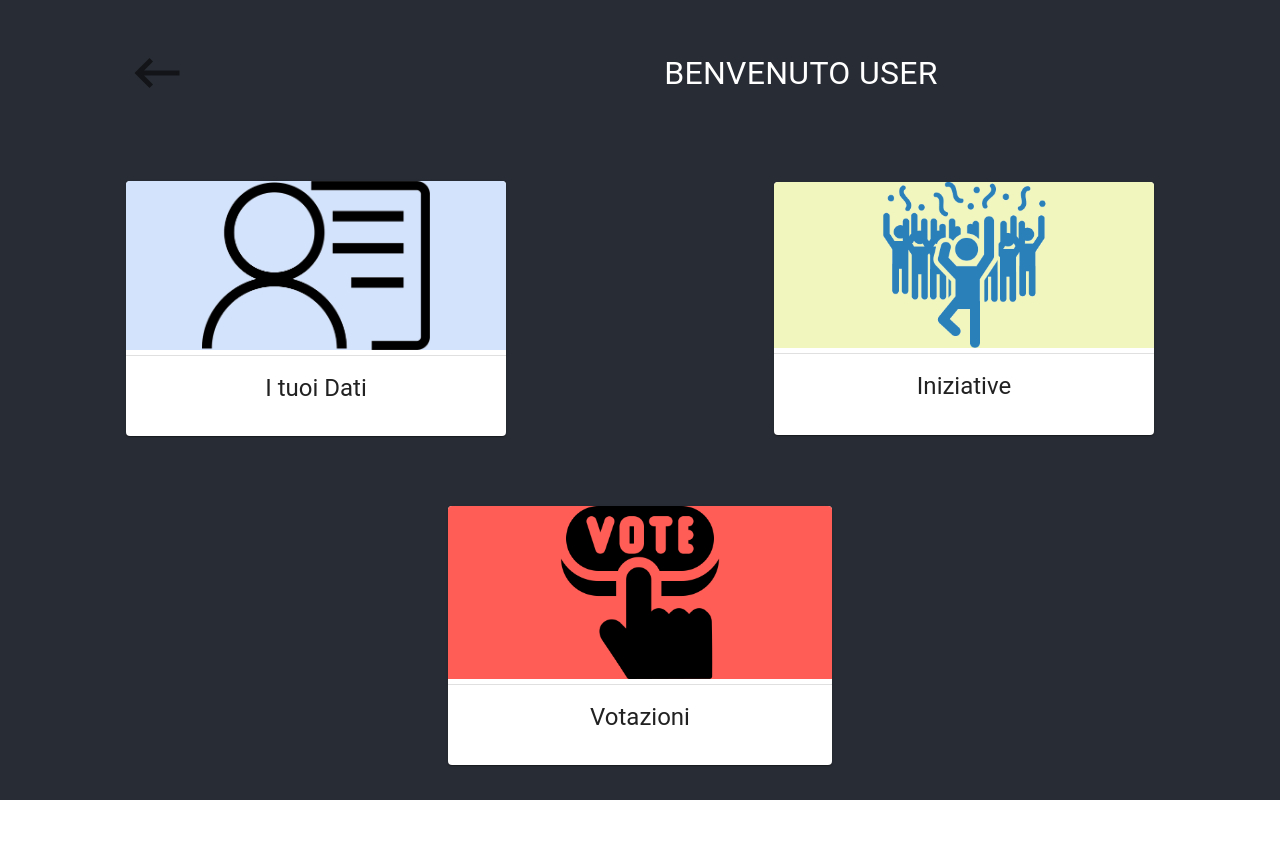
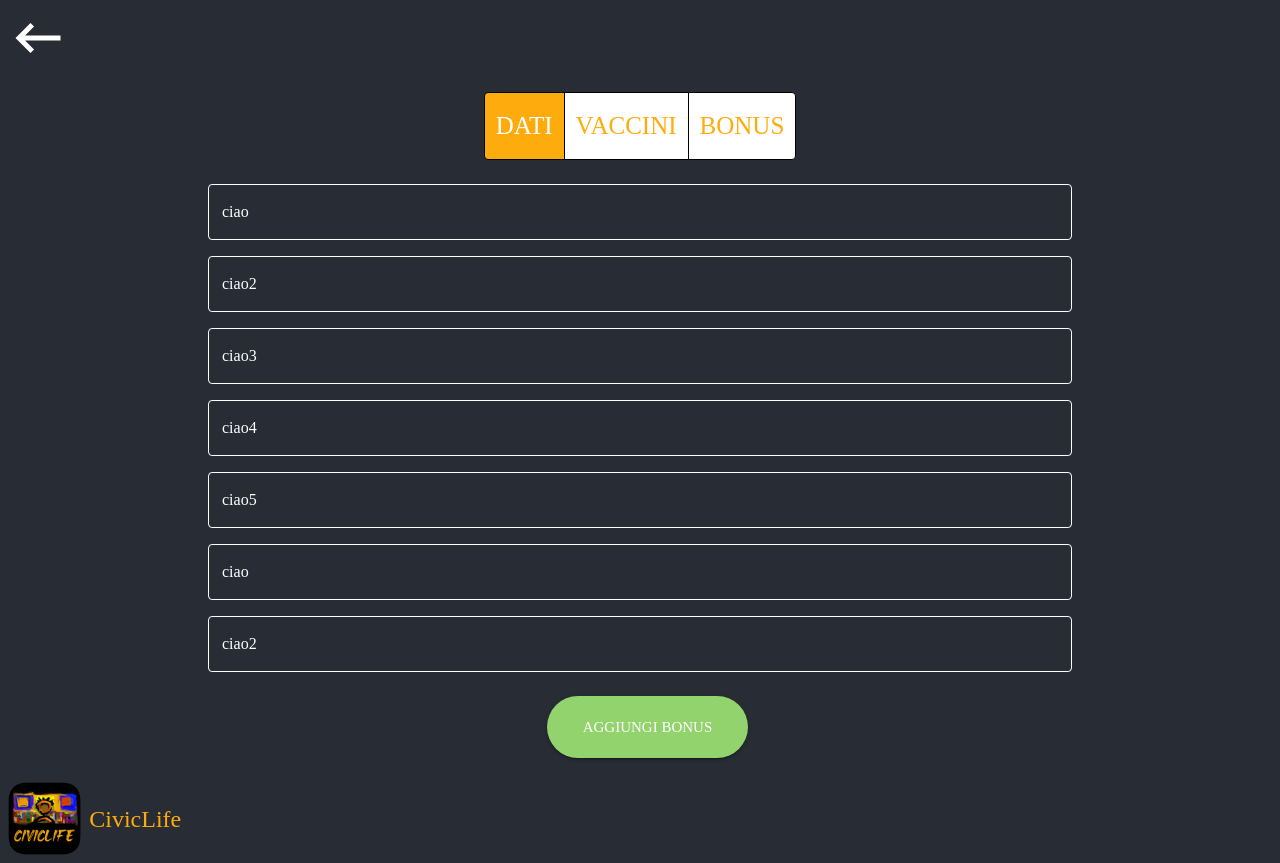
Before and after one commit to LorenzoSciandra/CivicLife, a React (Create React App) app in the folder frontend/: page /Main in a window 1280 px wide. Before the commit the page ends 800 px from the top, so only its background shows below. Built offline with nearby package versions, Linux system fonts and the light colour scheme.

Commit message:
main Page + personalData page

```diff
--- a/frontend/package.json
+++ b/frontend/package.json
@@ -5,6 +5,8 @@
   "dependencies": {
     "@emotion/react": "^11.10.5",
     "@emotion/styled": "^11.10.5",
+    "@fontsource/ubuntu": "^4.5.11",
+    "@fontsource/ubuntu-mono": "^4.5.11",
     "@mui/icons-material": "^5.10.14",
     "@mui/material": "^5.10.14",
     "@testing-library/jest-dom": "^5.16.5",
@@ -14,9 +16,13 @@
     "@types/node": "^16.18.3",
     "@types/react": "^18.0.25",
     "@types/react-dom": "^18.0.9",
+    "@types/react-window": "^1.8.5",
     "react": "^18.2.0",
     "react-dom": "^18.2.0",
+    "react-router-dom": "^6.4.3",
     "react-scripts": "5.0.1",
+    "react-window": "^1.8.8",
+    "typeface-ubuntu-mono": "^1.1.13",
     "typescript": "^4.9.3",
     "web-vitals": "^2.1.4"
   },
--- /dev/null
+++ b/frontend/src/App.tsx
@@ -0,0 +1,16 @@
+import {Route, Routes} from "react-router-dom";
+import MainPage from "./MainPage";
+import Login from "./Login";
+
+export default function App() {
+    return (
+        <>
+            <Routes>
+                <Route element={<Login/>}>
+                    <Route path="/Main" element={<MainPage/>}/>
+                </Route>
+            </Routes>
+        </>
+
+    );
+}
--- a/frontend/src/MainPage.tsx
+++ b/frontend/src/MainPage.tsx
@@ -1,13 +1,14 @@
 import {
-    Button,
-    Grid,
-    Typography,
-    IconButton,
+    Card,
+    CardActionArea,
     CardContent,
     CardMedia,
-    CardActionArea,
-    Card,
-    Divider
+    createTheme,
+    Divider,
+    Grid,
+    IconButton,
+    Typography,
+    ThemeProvider
 } from "@mui/material";
 import KeyboardBackspaceIcon from '@mui/icons-material/KeyboardBackspace';
 import React from "react";
@@ -15,35 +16,46 @@ import './App.css';
 import vote from "./imgs/vote.png"
 import personalData from "./imgs/personaldata.png"
 import iniziative from "./imgs/iniziative.png"
+import "@fontsource/ubuntu-mono";
 
 
 const MainPage = () => {
-
+    const theme = createTheme({
+            typography: {
+                fontFamily: [
+                    'ubuntu'
+                ].join(','),
+            },
+        }
+    );
 
     return (
+        <ThemeProvider theme={theme}>
         <Grid container className="App-header">
-            <Grid container direction="row" spacing={1}>
-                <Grid item xs={3} display="flex" justifyContent="center" alignItems="center">
-                    <IconButton><KeyboardBackspaceIcon sx={{ fontSize: 60 }}/></IconButton>
+            <Grid container direction="row">
+                <Grid item xs={12} display="flex">
+                    <IconButton><KeyboardBackspaceIcon sx={{fontSize: 60, color: '#ffffff'}}/></IconButton>
                 </Grid>
-                <Grid item xs={9} display="flex" justifyContent="center" alignItems="center">
-                    <Typography style={{color: 'white', textAlign: 'center', fontSize: '2rem'}}>BENVENUTO USER</Typography>
+                <Grid item xs={12} display="flex" justifyContent="center" alignItems="center">
+                    <Typography style={{color: 'white', textAlign: 'center', fontSize: '3rem'}}>BENVENUTO
+                        USER</Typography>
                 </Grid>
             </Grid>
             <Grid container direction="row" spacing={2}>
                 <Grid item xs={6} display="flex" justifyContent="center" alignItems="center">
-                    <Card sx={{ width: '60%'}}>
+                    <Card sx={{width: '60%'}}>
                         <CardActionArea>
                             <Grid container direction="column">
-                                <Grid item display="flex" justifyContent="center" alignItems="center" style={{backgroundColor: '#d4e3fc'}}>
+                                <Grid item display="flex" justifyContent="center" alignItems="center"
+                                      style={{backgroundColor: '#d4e3fc'}}>
                                     <CardMedia
                                         component="img"
                                         image={personalData}
                                         sx={{
-                                            width:'60%',
+                                            width: '60%',
 
                                         }}
-                                        alt="green iguana"
+                                        alt="personalData"
                                     />
                                 </Grid>
                                 <Divider style={{marginTop: '5px'}}/>
@@ -58,18 +70,19 @@ const MainPage = () => {
                         </CardActionArea>
                     </Card>
                 </Grid>
-                <Grid item xs={6} display="flex" justifyContent="center" alignItems="center" >
-                    <Card sx={{ width: '60%'}}>
+                <Grid item xs={6} display="flex" justifyContent="center" alignItems="center">
+                    <Card sx={{width: '60%'}}>
                         <CardActionArea>
                             <Grid container direction="column">
-                                <Grid item display="flex" justifyContent="center" alignItems="center" style={{backgroundColor: '#f1f6be'}}>
+                                <Grid item display="flex" justifyContent="center" alignItems="center"
+                                      style={{backgroundColor: '#f1f6be'}}>
                                     <CardMedia
                                         component="img"
                                         image={iniziative}
                                         sx={{
-                                            width:'70%',
+                                            width: '70%',
                                         }}
-                                        alt="green iguana"
+                                        alt="iniziative"
                                     />
                                 </Grid>
                                 <Divider style={{marginTop: '5px'}}/>
@@ -86,18 +99,19 @@ const MainPage = () => {
                 </Grid>
             </Grid>
             <Grid container>
-                <Grid item xs={12} display="flex" justifyContent="center" alignItems="center" >
-                    <Card sx={{ width: '30%'}}>
+                <Grid item xs={12} display="flex" justifyContent="center" alignItems="center">
+                    <Card sx={{width: '30%'}}>
                         <CardActionArea>
                             <Grid container direction="column">
-                                <Grid item display="flex" justifyContent="center" alignItems="center" style={{backgroundColor: '#ff5d55'}}>
+                                <Grid item display="flex" justifyContent="center" alignItems="center"
+                                      style={{backgroundColor: '#ff5d55'}}>
                                     <CardMedia
                                         component="img"
                                         image={vote}
                                         sx={{
-                                            width:'45%',
+                                            width: '45%',
                                         }}
-                                        alt="green iguana"
+                                        alt="vote"
                                     />
                                 </Grid>
                                 <Divider style={{marginTop: '5px'}}/>
@@ -115,6 +129,7 @@ const MainPage = () => {
 
             </Grid>
         </Grid>
+        </ThemeProvider>
     );
 
 }
--- /dev/null
+++ b/frontend/src/PersonalData.tsx
@@ -0,0 +1,188 @@
+import {
+    Button,
+    CardMedia,
+    createTheme,
+    Grid,
+    IconButton, OutlinedInputProps, styled,
+    TextField,
+    TextFieldProps,
+    ThemeProvider,
+    ToggleButton,
+    ToggleButtonGroup,
+    Typography,
+} from "@mui/material";
+import KeyboardBackspaceIcon from "@mui/icons-material/KeyboardBackspace";
+import './App.css'
+import React, {useState} from "react";
+import Box from '@mui/material/Box';
+import ListItem from '@mui/material/ListItem';
+import ListItemButton from '@mui/material/ListItemButton';
+import ListItemText from '@mui/material/ListItemText';
+import {ListChildComponentProps} from 'react-window';
+import basquiaPulito from "./imgs/basquiaPulito.png"
+
+const PersonalData = () => {
+    const theme = createTheme({
+            typography: {
+                fontFamily: [
+                    'ubuntu'
+                ].join(','),
+            },
+        }
+    );
+
+
+
+    type ButtonStyleType={
+        background: string,
+        color: string
+    }
+    const activeButtonColor: ButtonStyleType = {
+        background: '#feac0d',
+        color: '#ffffff'
+    }
+    const inactiveButtonColor: ButtonStyleType = {
+        background: '#ffffff',
+        color: '#feac0d'
+    }
+    const buttons= ['Dati', 'Vaccini', 'Bonus']
+    const [dataList, setDataList] = useState(['ciao', 'ciao2', 'ciao3', 'ciao4', 'ciao5', 'ciao', 'ciao2'])
+    const [activeButton, setActiveButton] = useState('data');
+    const [dataButton, setDataButton] = useState<ButtonStyleType>(activeButtonColor)
+    const [vaxButton, setVaxButton] = useState<ButtonStyleType>(inactiveButtonColor)
+    const [voteButton, setVoteButton] = useState<ButtonStyleType>(inactiveButtonColor)
+
+
+    const handleChange = (event: React.MouseEvent<HTMLElement>, newActiveButton: string,) => {
+        if(newActiveButton===buttons[0]){
+            setDataButton(activeButtonColor)
+            setVaxButton(inactiveButtonColor)
+            setVoteButton(inactiveButtonColor)
+        }
+        else if(newActiveButton===buttons[1]){
+            setDataButton(inactiveButtonColor)
+            setVaxButton(activeButtonColor)
+            setVoteButton(inactiveButtonColor)
+        }else if(newActiveButton===buttons[2]){
+            setDataButton(inactiveButtonColor)
+            setVaxButton(inactiveButtonColor)
+            setVoteButton(activeButtonColor)
+        }
+        setActiveButton(newActiveButton)
+    };
+
+    const handleOperation=()=>{
+        if(activeButton===buttons[0]){
+            console.log('MODIFICO I DATI')
+        } else if(activeButton===buttons[1]){
+            console.log('PRENDO I VACCINI')
+        }else if(activeButton===buttons[2]){
+            console.log('PRENDO I BONUS')
+        }
+    }
+
+    const CssTextField = styled(TextField)({
+
+        '& label.MuiInputLabel-root':{
+            color:'white',
+        },
+        '& label.Mui-focused': {
+            color: '#feac0d',
+        },
+        '& .MuiInput-underline:after': {
+            borderBottomColor: '#feac0d',
+        },
+        '& .MuiOutlinedInput-root': {
+            '& fieldset': {
+                borderColor: 'white',
+            },
+            '&:hover fieldset': {
+                borderColor: 'white',
+            },
+            '&.Mui-focused fieldset': {
+                borderColor:'#feac0d',
+            },
+        },
+        width:'100%'
+    });
+
+    return (
+        <ThemeProvider theme={theme}>
+            <Grid container className="App-header">
+                <Grid container direction="row" spacing={2} >
+                    <Grid item xs={12} display="flex">
+                        <IconButton><KeyboardBackspaceIcon sx={{fontSize: 60, color: '#ffffff'}}/></IconButton>
+                    </Grid>
+                    <Grid item xs={12} display="flex" justifyContent="center" alignItems="center">
+                        <ToggleButtonGroup
+                            value={activeButton}
+                            exclusive
+                            onChange={handleChange}
+                            aria-label="Platform"
+                        >
+                            <ToggleButton style={{
+                                backgroundColor: dataButton.background,
+                                color: dataButton.color,
+                                borderColor: '#000000',
+                                fontSize: '25px'
+                            }} value={buttons[0]}>{buttons[0]}</ToggleButton>
+                            <ToggleButton style={{
+                                backgroundColor: vaxButton.background,
+                                color: vaxButton.color,
+                                borderColor: '#000000',
+                                fontSize: '25px'
+                            }} value={buttons[1]}>{buttons[1]}</ToggleButton>
+                            <ToggleButton style={{
+                                backgroundColor: voteButton.background,
+                                color: voteButton.color,
+                                borderColor: '#000000',
+                                fontSize: '25px'
+                            }} value={buttons[2]}>{buttons[2]}</ToggleButton>
+                        </ToggleButtonGroup>
+                    </Grid>
+                    <Grid item xs={12} display="flex" justifyContent="center" alignItems="center">
+                        <Box sx={{width: '70%', height: '100%'}}>
+                            {dataList.map((value, index) => {
+                                return (
+                                    <ListItem key={index}>
+                                        <CssTextField sx={{ input: { color: 'white' } , style:{color:'white'}}} label={value} />
+                                    </ListItem>
+                                );
+                            })}
+                        </Box>
+                    </Grid>
+                    <Grid item xs={12} display="flex" justifyContent='center' alignItems="right">
+                        <Button style={{
+                            marginLeft: '15px',
+                            borderRadius: 35,
+                            backgroundColor: "#92d36e",
+                            padding: "18px 36px",
+                            fontSize: "15px"
+                        }}
+                                variant="contained"
+                        onClick={()=>{handleOperation()}}>
+                            {
+                                activeButton===buttons[0]? 'Salva': activeButton===buttons[1]? 'Aggiungi Vaccino': 'aggiungi Bonus'
+                            }
+                        </Button>
+                    </Grid>
+                    <Grid item display="flex" alignItems={'center'}>
+                        <CardMedia
+                            component="img"
+                            image={basquiaPulito}
+                            sx={{
+                                width: '8%',
+                            }}
+                            alt="Logo"
+                        />
+                        <Typography
+                            style={{color: '#feac0d', textAlign: 'center', fontSize: '1.5rem'}}>CivicLife</Typography>
+                    </Grid>
+                </Grid>
+            </Grid>
+
+        </ThemeProvider>
+    );
+}
+
+export default PersonalData;
--- a/frontend/src/index.tsx
+++ b/frontend/src/index.tsx
@@ -1,17 +1,22 @@
 import React from 'react';
 import ReactDOM from 'react-dom/client';
 import './index.css';
-import Login from './Login';
 import reportWebVitals from './reportWebVitals';
-import MainPage from "./MainPage";
-
+import App from "./App";
+import { BrowserRouter } from "react-router-dom";
+import MainPage from "./MainPage"
+import PersonalData from "./PersonalData";
 const root = ReactDOM.createRoot(
   document.getElementById('root') as HTMLElement
 );
 
 root.render(
   <React.StrictMode>
-    <MainPage />
+      {/*<BrowserRouter>*/}
+      {/*    <App />*/}
+      {/*</BrowserRouter>*/}
+    {/*<MainPage />*/}
+      <PersonalData/>
   </React.StrictMode>
 );
 
```
Also changed, not shown: 2 other files (tests, documents, lock files or other folders).
